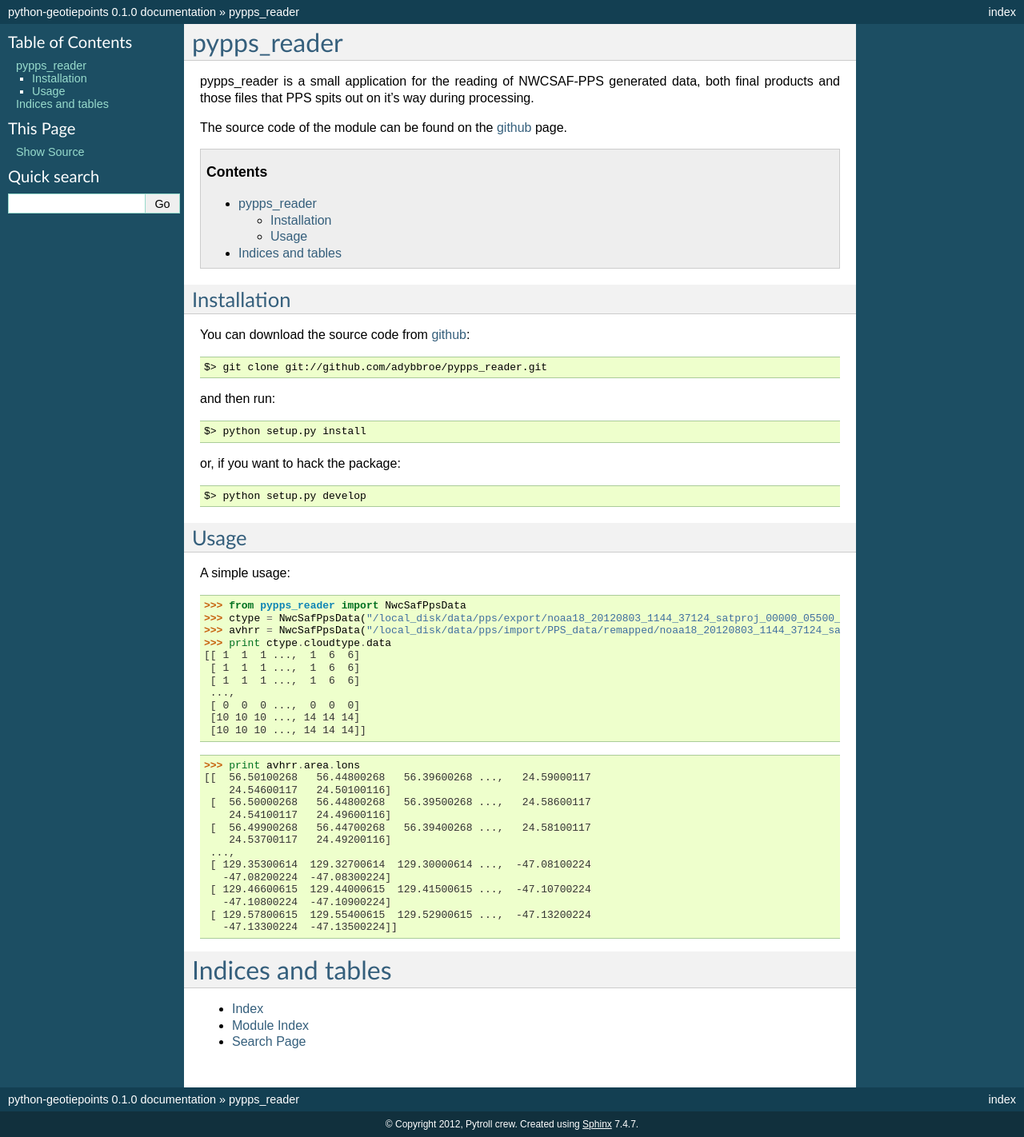
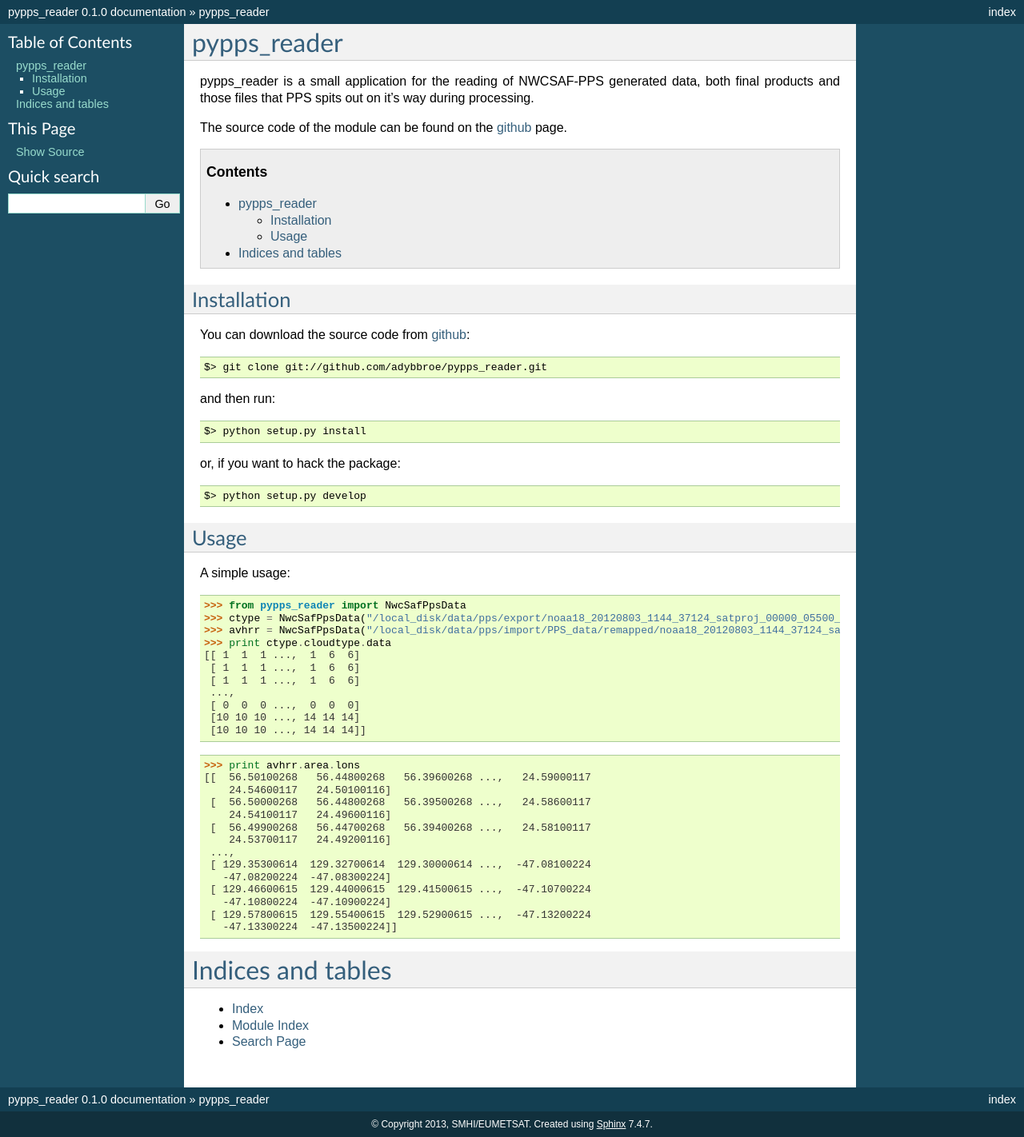
Before and after one commit to mitkin/pypps_reader, a Sphinx documentation site: the page built from doc/source/index.rst, in a window 1280 px wide. Shown: the whole page at 80% size. Built offline with Sphinx 7.4.7, drawn with Linux system fonts in a browser that asks for light colours.

Commit message:
fix conf.py

```diff
--- a/doc/source/conf.py
+++ b/doc/source/conf.py
@@ -1,7 +1,7 @@
 # -*- coding: utf-8 -*-
 #
-# python-geotiepoints documentation build configuration file, created by
-# sphinx-quickstart on Tue May 15 10:12:57 2012.
+# pypps_reader documentation build configuration file, created by
+# sphinx-quickstart (from cut'n'paste from python-geotiepoints - Adam 2013-06-28)
 #
 # This file is execfile()d with the current directory set to its containing dir.
 #
@@ -18,7 +18,7 @@ import sys, os
 # documentation root, use os.path.abspath to make it absolute, like shown here.
 #sys.path.insert(0, os.path.abspath('.'))
 sys.path.insert(0, os.path.abspath('../../'))
-sys.path.insert(0, os.path.abspath('../../geotiepoints'))
+sys.path.insert(0, os.path.abspath('../../pypps_reader'))
 
 
 
@@ -41,8 +41,7 @@ class Mock(object):
             return Mock()
 
 
-MOCK_MODULES = ['numpy', 'scipy.interpolate', 'scipy', 'pyresample',
-                'pyhdf.SD', 'pyhdf.error']
+MOCK_MODULES = ['numpy', 'pyresample', 'h5py']
 for mod_name in MOCK_MODULES:
     sys.modules[mod_name] = Mock()
 
@@ -72,8 +71,8 @@ source_suffix = '.rst'
 master_doc = 'index'
 
 # General information about the project.
-project = u'python-geotiepoints'
-copyright = u'2012, Pytroll crew'
+project = u'pypps_reader'
+copyright = u'2013, SMHI/EUMETSAT'
 
 # The version info for the project you're documenting, acts as replacement for
 # |version| and |release|, also used in various other places throughout the
@@ -198,7 +197,7 @@ html_static_path = ['sphinx_static']
 #html_file_suffix = None
 
 # Output file base name for HTML help builder.
-htmlhelp_basename = 'python-geotiepointsdoc'
+htmlhelp_basename = 'pypps_readerdoc'
 
 
 # -- Options for LaTeX output --------------------------------------------------
@@ -212,8 +211,8 @@ htmlhelp_basename = 'python-geotiepointsdoc'
 # Grouping the document tree into LaTeX files. List of tuples
 # (source start file, target name, title, author, documentclass [howto/manual]).
 latex_documents = [
-  ('index', 'python-geotiepoints.tex', u'python-geotiepoints Documentation',
-   u'Pytroll crew', 'manual'),
+  ('index', 'pypps_reader.tex', u'pypps_reader Documentation',
+   u'SMHI/EUMETSAT', 'manual'),
 ]
 
 # The name of an image file (relative to this directory) to place at the top of
@@ -245,6 +244,6 @@ latex_documents = [
 # One entry per manual page. List of tuples
 # (source start file, name, description, authors, manual section).
 man_pages = [
-    ('index', 'python-geotiepoints', u'python-geotiepoints Documentation',
-     [u'Pytroll crew'], 1)
+    ('index', 'pypps_reader', u'pypps_reader Documentation',
+     [u'SMHI/EUMETSAT'], 1)
 ]
```
